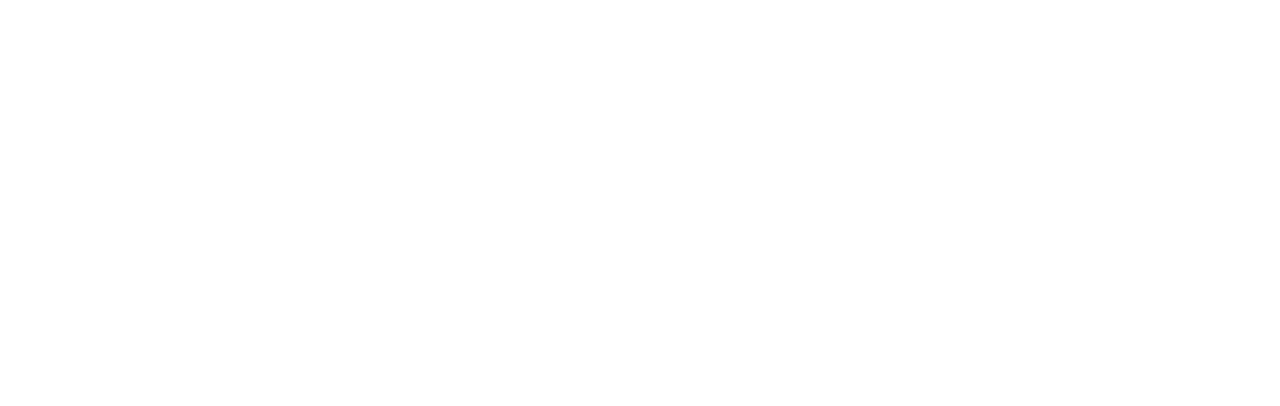
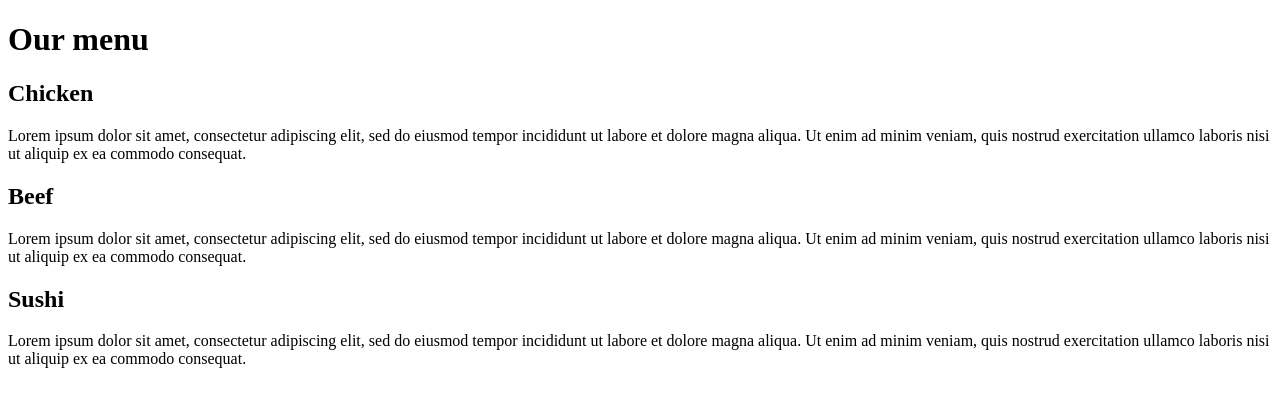
Before and after one commit to vlandaberry/module2-solution, a plain HTML site: page index.html in a window 1280 px wide. Drawn offline with Linux system fonts and the light colour scheme; files that its build step writes are made by us from their sources.

Commit message:
Update index.html

```diff
--- a/index.html
+++ b/index.html
@@ -2,14 +2,35 @@
 <html>
 <head>
 <meta charset="utf-8">
-<title></title>
-<link rel="stylesheet" href="/css/style.css">
+<title>Solution</title>
+<link rel="stylesheet" href="style.css">
 <style>
+
 
 
 </style>
 </head>
 <body>
 
+<h1>Our menu</h1>
+
+ <div class="col-lg-4 col-md-6 col-sm-12">
+ <div class="content">
+  	<h2 class="box1">Chicken</h2>
+  	<p>Lorem ipsum dolor sit amet, consectetur adipiscing elit, sed do eiusmod tempor incididunt ut labore et dolore magna aliqua. Ut enim ad minim veniam, quis nostrud exercitation ullamco laboris nisi ut aliquip ex ea commodo consequat.</p>
+  </div>
+ </div>
+ <div class="col-lg-4 col-md-6 col-sm-12">
+   <div class="content">
+ 	<h2 class="box2">Beef</h2>
+ 	<p>Lorem ipsum dolor sit amet, consectetur adipiscing elit, sed do eiusmod tempor incididunt ut labore et dolore magna aliqua. Ut enim ad minim veniam, quis nostrud exercitation ullamco laboris nisi ut aliquip ex ea commodo consequat.</p>
+  </div>
+ </div>
+ <div class="col-lg-4 col-md-12 col-sm-12">
+   <div class="content">
+ 	<h2 class="box3">Sushi</h2>
+ 	<p>Lorem ipsum dolor sit amet, consectetur adipiscing elit, sed do eiusmod tempor incididunt ut labore et dolore magna aliqua. Ut enim ad minim veniam, quis nostrud exercitation ullamco laboris nisi ut aliquip ex ea commodo consequat. </p>
+  </div>
+ </div>
 </body>
 </html>
```
